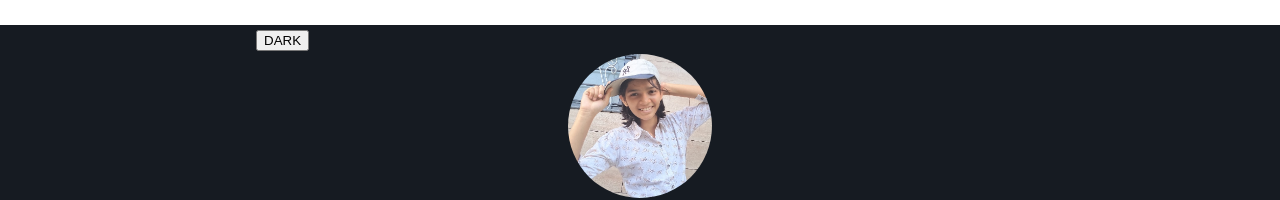
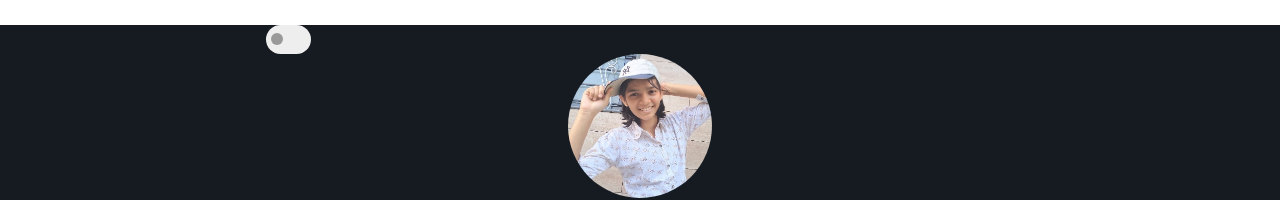
Before and after one commit to SAYUK09/Blog-Site-NextJs, a Next.js app: page / in a window 1280 px wide. Shown: the top 200 px of the page. Built offline with nearby package versions, Linux system fonts and the light colour scheme.

Commit message:
checkbox slider

```diff
--- a/components/toggleButton.jsx
+++ b/components/toggleButton.jsx
@@ -1,18 +1,30 @@
-import React from "react";
 import { useTheme } from "../themeContext";
+import styles from "../styles/toggleButton.module.css";
 
 const ToggleButton = () => {
   const { darkTheme, setDarkTheme } = useTheme();
 
   return (
     <div>
-      <button
+      {/* <button
         onClick={() => {
           setDarkTheme(!darkTheme);
         }}
       >
         DARK
-      </button>
+      </button> */}
+      <label className={styles.switch}>
+        <i className={styles.fas}></i>
+        <div>
+          <input
+            onClick={() => {
+              setDarkTheme(!darkTheme);
+            }}
+            type="checkbox"
+          />
+          <span className={`${styles.slider} ${styles.slider}`}></span>
+        </div>
+      </label>
     </div>
   );
 };
--- a/styles/globals.css
+++ b/styles/globals.css
@@ -9,7 +9,7 @@ body {
 }
 
 * {
-  transition: background-color 0.3s ease, color 0.3s ease;
+  transition: background-color 0.3s ease, color 0.2s ease;
   box-sizing: border-box;
 }
 
--- /dev/null
+++ b/styles/toggleButton.module.css
@@ -0,0 +1,39 @@
+.switch {
+  width: 55px;
+  display: flex;
+  align-items: center;
+  justify-content: space-between;
+}
+
+.switch div {
+  position: relative;
+  display: block;
+  background: #eee;
+  width: 2.5rem;
+  border-radius: 50px;
+  padding: 0 5px;
+  box-sizing: border-box;
+  cursor: pointer;
+}
+
+.fa-adjust {
+  transform: rotate(180deg);
+}
+
+.switch input {
+  display: none;
+}
+
+.slider {
+  background-color: #999;
+  transition: 0.4s;
+  border-radius: 34px;
+  height: 12px;
+  width: 12px;
+  display: inline-block;
+  position: relative;
+}
+
+input:checked + .slider {
+  transform: translateX(100%);
+}
```
